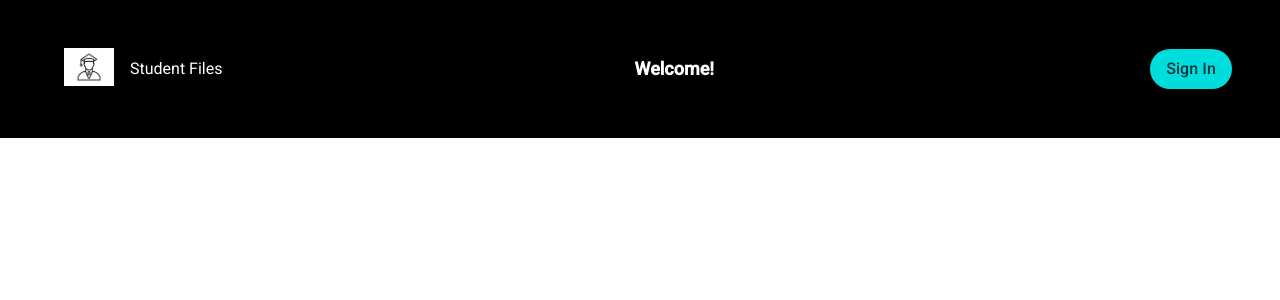
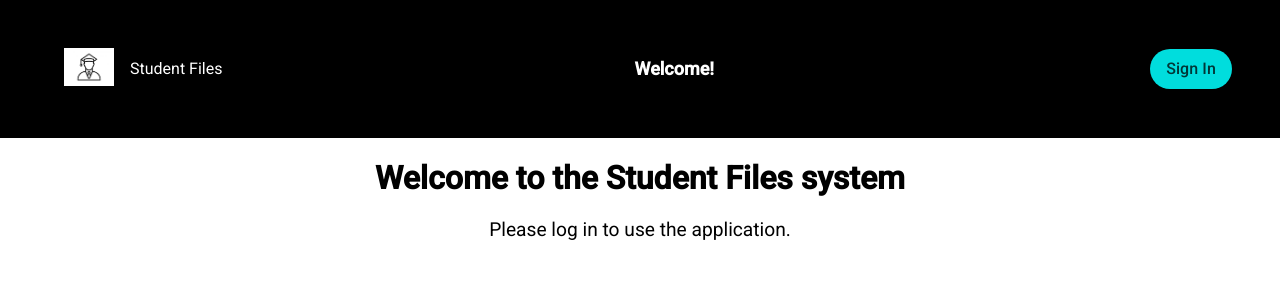
Before and after one commit to TopukovAndrej/Final-Project-Student-Files, an Angular app in the folder student-files/: page / in a window 1280 px wide. Shown: the top 300 px of the page. Built offline with nearby package versions, Linux system fonts and the light colour scheme.

Commit message:
UI: Introduced Home component (#14)

```diff
--- a/student-files/src/app/app.component.ts
+++ b/student-files/src/app/app.component.ts
@@ -1,12 +1,12 @@
 import { Component } from '@angular/core';
 import { RouterOutlet } from '@angular/router';
-import { NavbarComponent } from "./shared/components/navbar/navbar.component";
+import { NavbarComponent } from './shared';
 
 @Component({
   selector: 'app-root',
   imports: [RouterOutlet, NavbarComponent],
   templateUrl: './app.component.html',
-  styleUrl: './app.component.scss'
+  styleUrl: './app.component.scss',
 })
 export class AppComponent {
   title = 'student-files';
--- a/student-files/src/app/app.routes.ts
+++ b/student-files/src/app/app.routes.ts
@@ -1,3 +1,4 @@
 import { Routes } from '@angular/router';
+import { homeRoutes } from './features';
 
-export const routes: Routes = [];
+export const routes: Routes = [...homeRoutes];
--- /dev/null
+++ b/student-files/src/app/features/home/home.component.html
@@ -0,0 +1,3 @@
+<h1>Welcome to the Student Files system</h1>
+
+<p>{{ contentMessage }}</p>
--- /dev/null
+++ b/student-files/src/app/features/home/home.component.scss
@@ -0,0 +1,9 @@
+* {
+  display: flex;
+  justify-content: center;
+  align-items: center;
+}
+
+p {
+  font-size: larger;
+}
--- /dev/null
+++ b/student-files/src/app/features/home/home.component.ts
@@ -0,0 +1,13 @@
+import { Component } from '@angular/core';
+
+@Component({
+  selector: 'app-home',
+  imports: [],
+  templateUrl: './home.component.html',
+  styleUrl: './home.component.scss',
+})
+export class HomeComponent {
+  public contentMessage: string = 'Please log in to use the application.';
+
+  constructor() {}
+}
--- /dev/null
+++ b/student-files/src/app/features/home/home.routes.ts
@@ -0,0 +1,7 @@
+import { Routes } from '@angular/router';
+import { HomeComponent } from './home.component';
+
+export const homeRoutes: Routes = [
+  { path: '', component: HomeComponent },
+  { path: '**', redirectTo: '', pathMatch: 'full' },
+];
--- /dev/null
+++ b/student-files/src/app/features/index.ts
@@ -0,0 +1 @@
+export * from './home/home.routes';
--- a/student-files/src/app/shared/index.ts
+++ b/student-files/src/app/shared/index.ts
@@ -1,2 +1,3 @@
 export * from './contracts/models/user-role.model';
 export * from './pipes/user-role/user-role.pipe';
+export * from './components/navbar/navbar.component';
```
Also changed, not shown: 1 other file (tests, documents, lock files or other folders).
